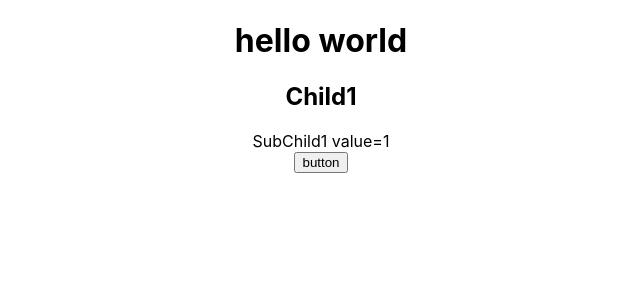
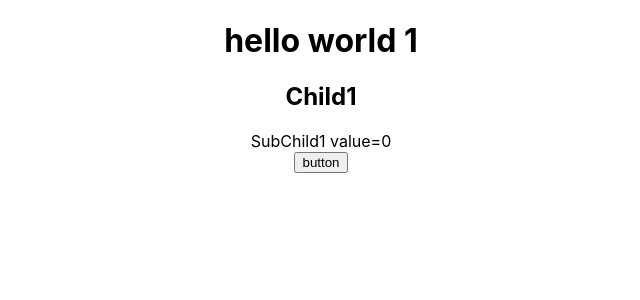
Before and after one commit to Niketdeshmukh/react-app, a React (Create React App) app: page / in a window 1280 px wide. Shown: the top 300 px of the page, without its empty margins (319-959 px from the left). Built offline with nearby package versions, Linux system fonts and the light colour scheme.

Commit message:
implemented useSelector

```diff
--- a/src/App.js
+++ b/src/App.js
@@ -6,7 +6,7 @@ function App() {
   const [val,setValue] = useState(1);
   return (
     <>
-    <h1>hello world</h1>
+    <h1>hello world {val}</h1>
     <Child1 value={val}/>
     </>
   );
--- a/src/app/store.js
+++ b/src/app/store.js
@@ -1,8 +1,8 @@
 import { configureStore } from '@reduxjs/toolkit'
-import { showData } from '../features/showSlice'
+import showData  from '../features/showSlice'
 
 export const store = configureStore({
     reducer:{
-        show:showData,
+        show:showData,//it is the gobal store data
     },
 })
--- a/src/components/SubChild1.jsx
+++ b/src/components/SubChild1.jsx
@@ -1,11 +1,18 @@
 import React from 'react'
+import { useSelector } from 'react-redux'
 
-const SubChild1 = (props) => {
-  return (<>
-    <div>SubChild1 value={props.subval}</div>
-    <button>button</button>
-    </>
-  )
+const SubChild1 = () => {
+    const data = useSelector((c)=>{
+        console.log(c.show.value);
+        return c.show.value;
+    })
+
+    return (
+        <>
+            <div>SubChild1 value={data}</div>
+            <button>button</button>
+        </>
+    )
 }
 
 export default SubChild1
```
